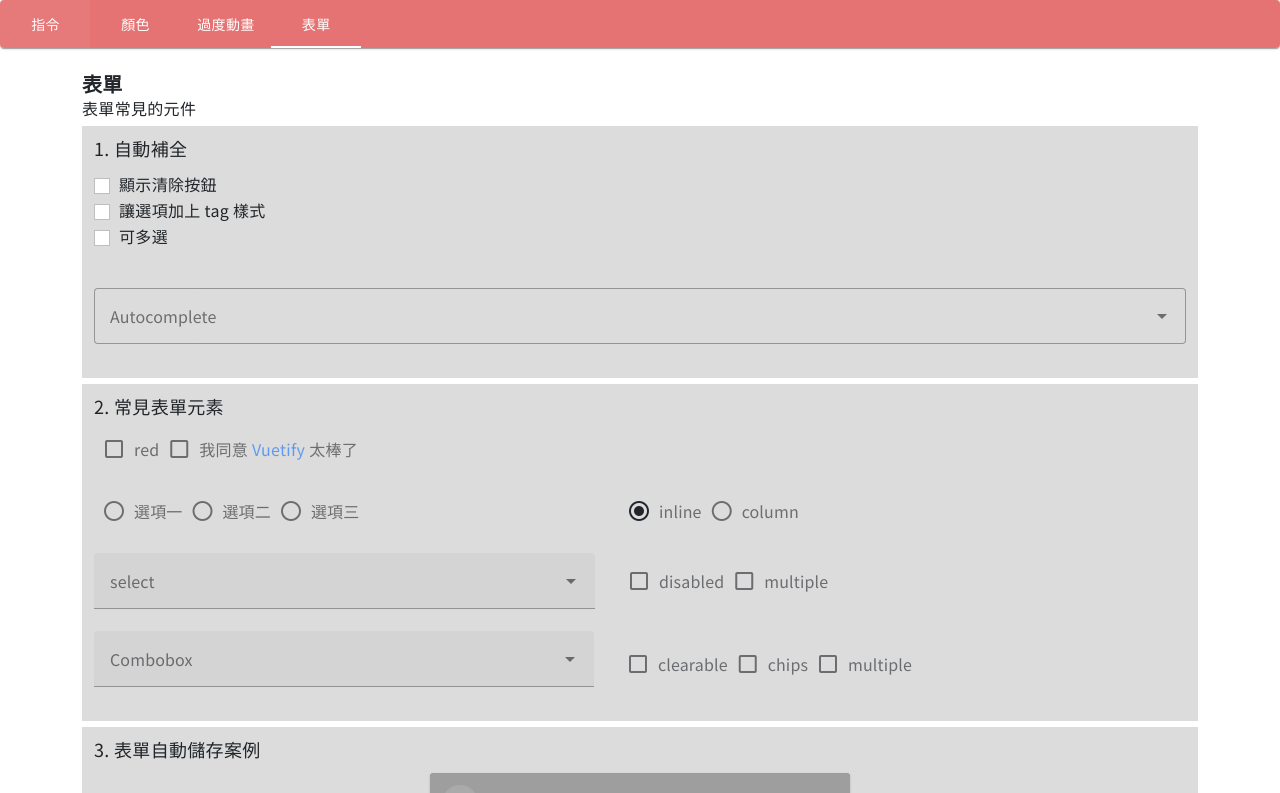
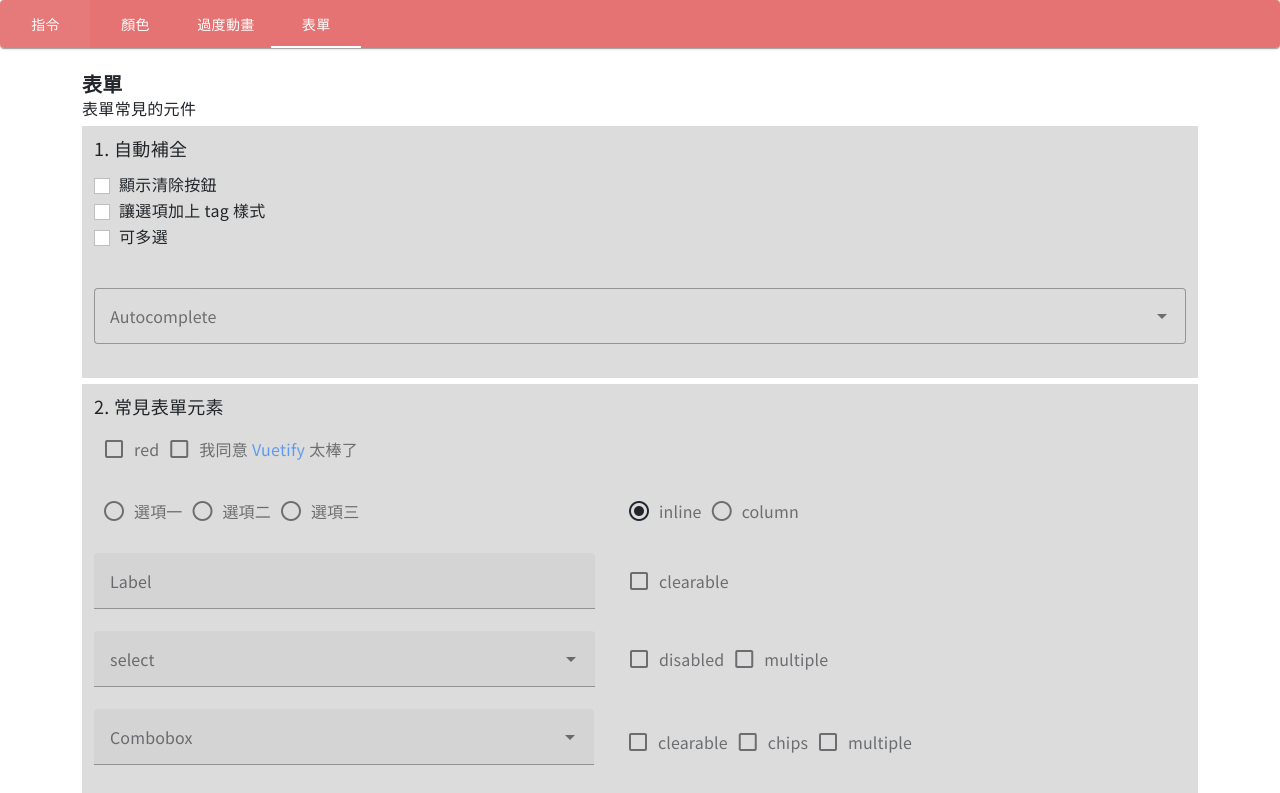
Before and after one commit to MizuYang/vuetify, a Vue app: page /#/demo4 in a window 1280 px wide. Shown: the top 793 px of the page. Built offline with nearby package versions, Linux system fonts and the light colour scheme; grey boxes are pictures that could not be loaded.

Commit message:
新增 常見表單元素: input-text

```diff
--- a/src/components/demo4/D2.vue
+++ b/src/components/demo4/D2.vue
@@ -57,6 +57,25 @@
       </div>
     </div>
 
+    <!-- input-text -->
+    <div class="row row-cols-2">
+      <div style="width:525px;">
+        <v-text-field label="Label"
+                      hint="請輸入文字(hint:聚焦時在輸入下方顯示提示文字)"
+                      prefix="$" suffix="元"
+                      :clearable="textFieldOptions.clearable"></v-text-field>
+      </div>
+
+      <!-- 配置 -->
+      <div class="d-flex align-items-center">
+        <div v-for="(value,key) in textFieldOptions" :key="key">
+          <v-checkbox :label="key"
+                      :value="true"
+                      v-model="textFieldOptions[key]"></v-checkbox>
+        </div>
+      </div>
+    </div>
+
     <!-- select -->
     <div class="row row-cols-2">
       <div style="width:525px;">
@@ -74,7 +93,6 @@
           <v-checkbox :label="key"
                       :value="true"
                       v-model="selectOptions[key]"></v-checkbox>
-                      <!-- v-model="selectOptions.disabled"></v-checkbox> -->
         </div>
       </div>
     </div>
@@ -122,6 +140,9 @@ const selectOptions = ref({
   disabled: false,
   multiple: false
 })
+const textFieldOptions = ref({
+  clearable: false
+})
 
 </script>
 
```
